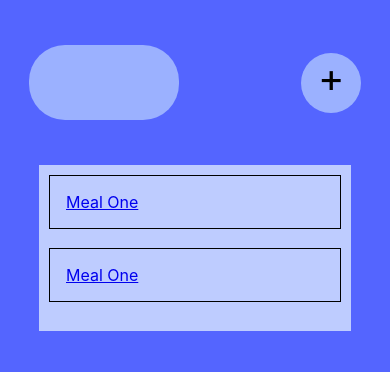
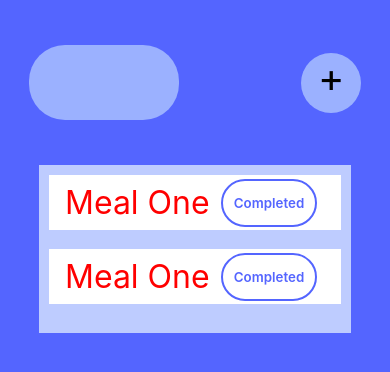
Before and after one commit to Saadkhalid913/MealPlanner-, a website: page index.html in a window 390 px wide. Drawn offline with Linux system fonts and the light colour scheme.

Commit message:
frontend media queries

```diff
--- a/css/index.css
+++ b/css/index.css
@@ -63,23 +63,69 @@ body {
 }
 
 .meal-list li {
-  border: 1px solid black;
-  padding: 1rem;
   margin-bottom: 1.2rem;
   display: flex;
   flex-wrap: wrap;
+  background-color: white;
+  align-items: center;
+  justify-content: space-between;
 }
 
 .meal-list li a {
-  width: 100%;
+  width: 70%;
+  text-decoration: none;
+  color:black;
+  font-size: 2rem;
+  padding:0;
+  margin: 0.5rem;
+  margin-left: 1rem;
 }
+
+@media only screen and (max-width: 768px) {
+  .meal-list li a {
+    width: 60%;
+    color:orange;
+  }
+}
+
+@media only screen and (max-width: 540px) {
+  .meal-list li a {
+    color:red;
+    width: 50%;
+  }
+}
+
+.meal-list li button {
+  width: max(6rem, 15%);
+  height: 3rem;
+  margin: 0;
+  margin-right: 1.5rem;
+  border-radius: 100px;
+  outline: none;
+  border: 0;
+  font-weight: 600;
+  color:#5465ff;
+  border: 2px solid #5465ff;
+  background-color:white;
+}
+
 
 .accordion-answer {
   max-height: 0;
   overflow: hidden;
+  visibility: hidden;
+  font-size: 1.25rem;
+
 }
 
 .meal-list li:target .accordion-answer {
+  visibility: visible;
+  margin: 1rem;
   max-height: 20rem;
-  transition-duration: 1000ms;
+  transition-duration: 250ms;
+
 }
+
+.meal-list li:target  button {
+  display: none;
+}
--- a/index.html
+++ b/index.html
@@ -18,6 +18,7 @@
         <ul id="meal-list" class="meal-list">
           <li class="accordion-link" id="1">
             <a href="#1">Meal One</a>
+            <button>Completed</button>
             <div class="accordion-answer">
               Lorem ipsum dolor sit amet consectetur adipisicing elit. Voluptas,
               ut excepturi! Omnis sunt ratione perspiciatis, blanditiis pariatur
@@ -27,6 +28,7 @@
           </li>
           <li class="accordion-link" id="2">
             <a href="#2">Meal One</a>
+            <button>Completed</button>
             <div class="accordion-answer">
               Lorem ipsum dolor sit amet consectetur adipisicing elit. Voluptas,
               ut excepturi! Omnis sunt ratione perspiciatis, blanditiis pariatur
```
